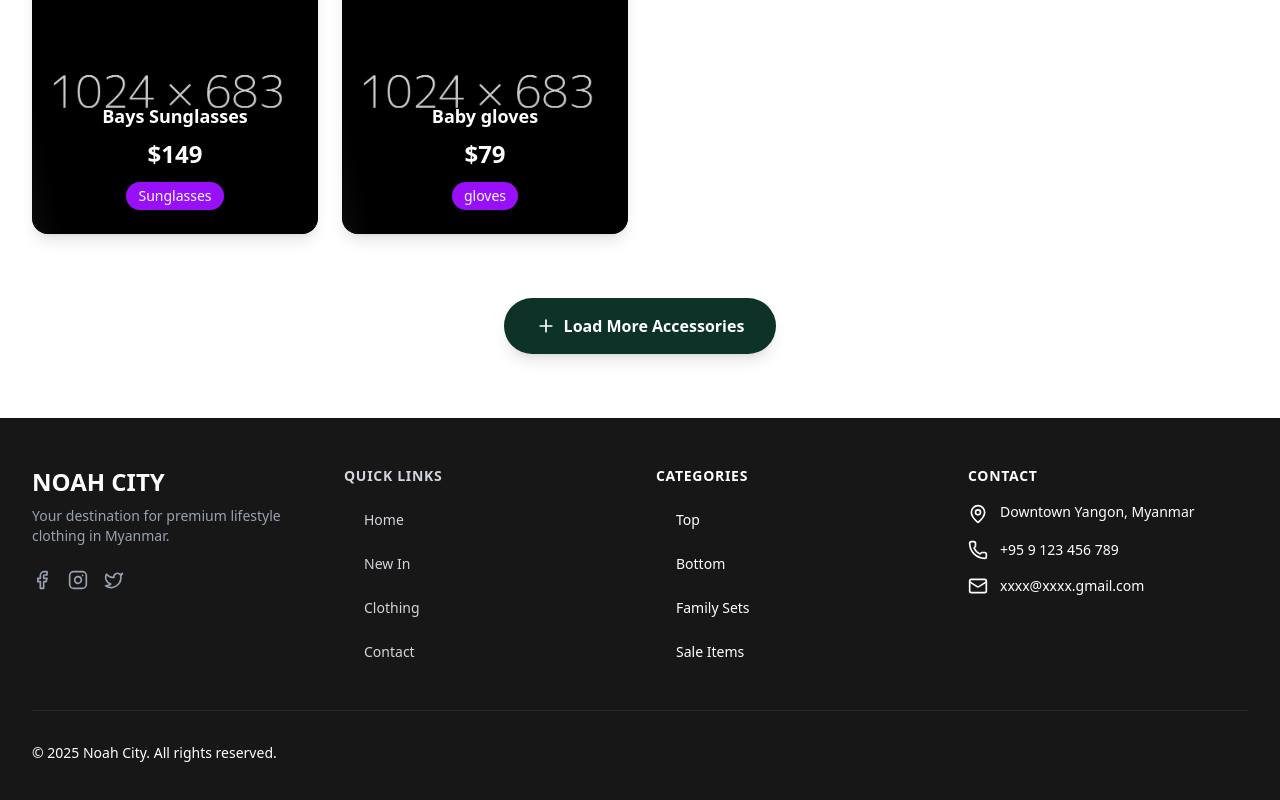
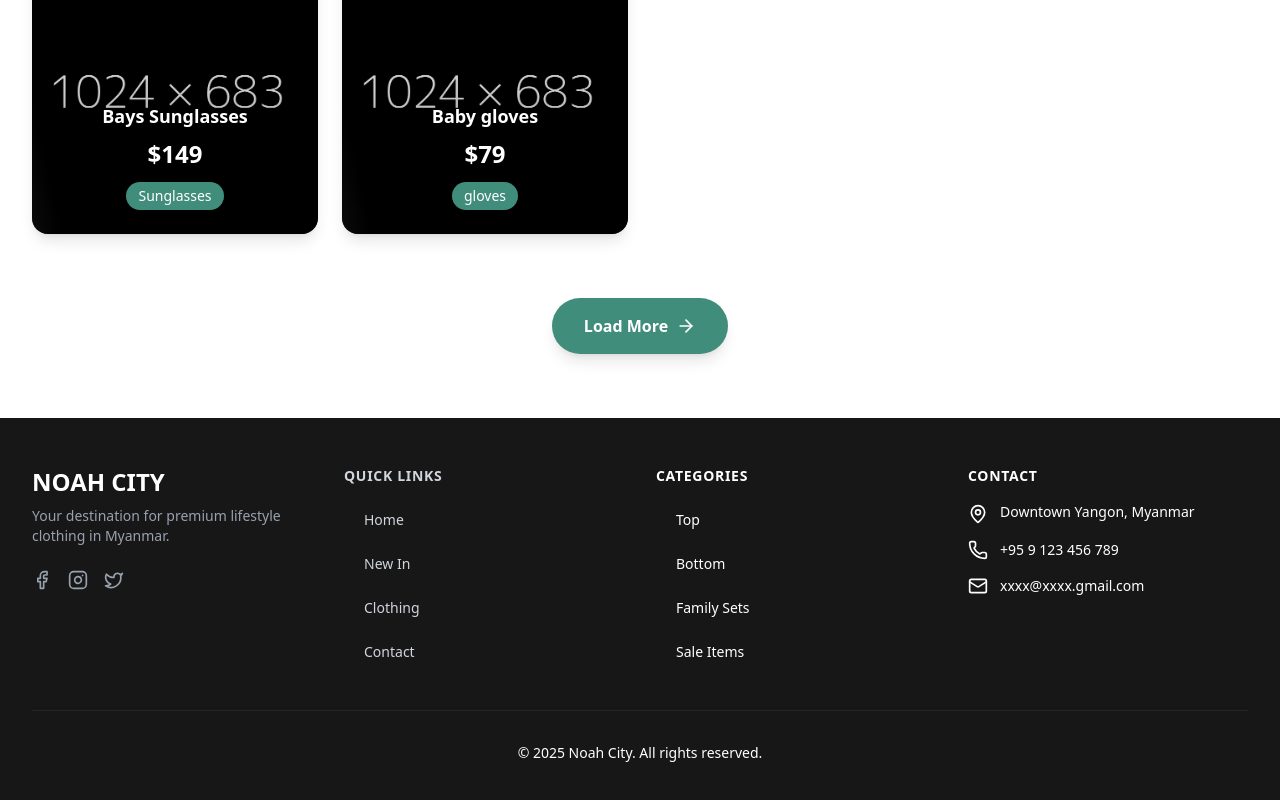
Before and after one commit to ayekyiphyu/noah-city, a Next.js app: page / in a window 1280 px wide. Shown: the part 3611-4411 px from the top of the page. Built offline with nearby package versions, Linux system fonts and the light colour scheme.

Commit message:
fix:footer page and accessories page for UI stylesheet process

```diff
--- a/components/footer/FooterPage.tsx
+++ b/components/footer/FooterPage.tsx
@@ -114,8 +114,8 @@ export default function FooterPage() {
 
                 {/* Bottom Section (already centered on mobile) */}
                 <div className="border-t border-neutral-800 mt-12 pt-8">
-                    <div className="flex flex-col md:flex-row justify-between items-center space-y-4 md:space-y-0">
-                        <p className="text-white-500 text-sm text-center md:text-left">
+                    <div className="flex flex-col md:flex-row justify-center items-center space-y-4 md:space-y-0">
+                        <p className="text-white-500 text-center text-sm text-center md:text-left">
                             &copy; {new Date().getFullYear()} Noah City. All rights reserved.
                         </p>
 
--- a/features/accessories/accessoriesPage.tsx
+++ b/features/accessories/accessoriesPage.tsx
@@ -1,6 +1,6 @@
 'use client';
 
-import { Eye, Heart, Plus, ShoppingBag, Sparkles, Star } from "lucide-react";
+import { ArrowRight, Eye, Heart, ShoppingBag, Sparkles, Star } from "lucide-react";
 import { useState } from "react";
 
 export default function AccessoriesPage() {
@@ -114,7 +114,7 @@ export default function AccessoriesPage() {
                                     </p>
 
                                     {/* Category Badge */}
-                                    <span className="px-2 sm:px-3 py-1 bg-purple-600 text-white rounded-full text-xs sm:text-sm font-medium">
+                                    <span className="px-2 sm:px-3 py-1 common text-white rounded-full text-xs sm:text-sm font-medium">
                                         {item.category}
                                     </span>
                                 </div>
@@ -150,12 +150,12 @@ export default function AccessoriesPage() {
 
                 {/* Load More Button */}
                 <div className="text-center mt-8 sm:mt-12 lg:mt-16">
-                    <button className="px-6 sm:px-8 py-3 sm:py-4 tertiary text-white rounded-full font-semibold hover:from-purple-600 hover:to-pink-600 transition-all duration-300 transform hover:scale-105 shadow-lg hover:shadow-xl flex items-center gap-2 mx-auto text-sm sm:text-base">
-                        <Plus className="w-4 h-4 sm:w-5 sm:h-5" />
-                        Load More Accessories
+                    <button className="px-6 sm:px-8 py-3 sm:py-4 common text-white rounded-full font-semibold hover:from-purple-600 hover:to-pink-600 transition-all duration-300 transform hover:scale-105 shadow-lg hover:shadow-xl flex items-center gap-2 mx-auto text-sm sm:text-base">
+                        Load More
+                        <ArrowRight className="w-4 h-4 sm:w-5 sm:h-5" />
                     </button>
                 </div>
             </div>
-        </section>
+        </section >
     );
 }
```
